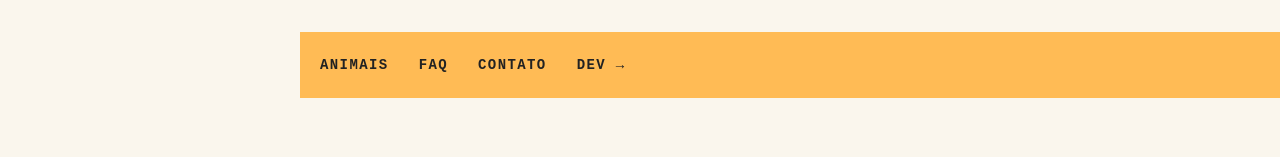
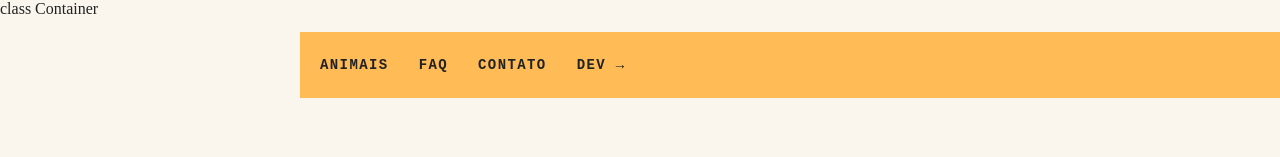
Before and after one commit to henriquetroiano/javascript, a plain HTML site: page index.html in a window 1280 px wide. Shown: the top 157 px of the page. Drawn offline with Linux system fonts and the light colour scheme.

Commit message:
adicionado div para teste GIT

```diff
--- a/index.html
+++ b/index.html
@@ -9,6 +9,7 @@
   <link rel="stylesheet" type="text/css" href="css/style.css" />
 </head>
 <body>
+  <div>class Container</div>
   <nav class="menu">
     <ul>
       <li><a href="#animais">Animais</a></li>
```
